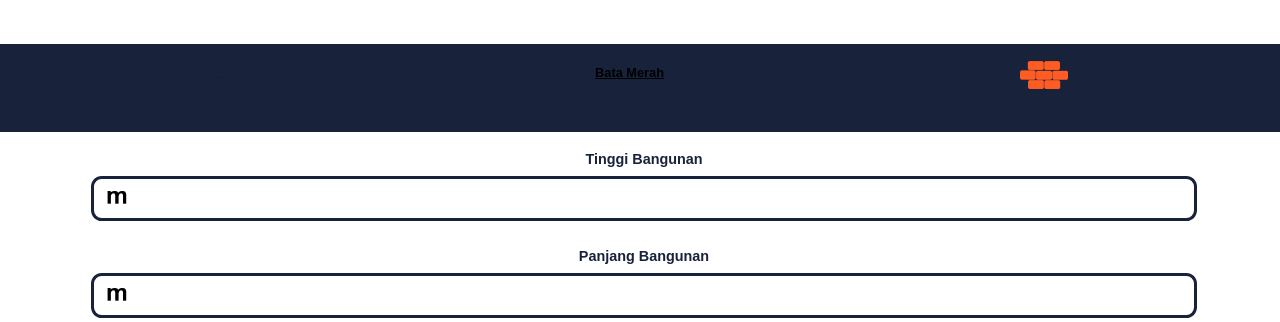
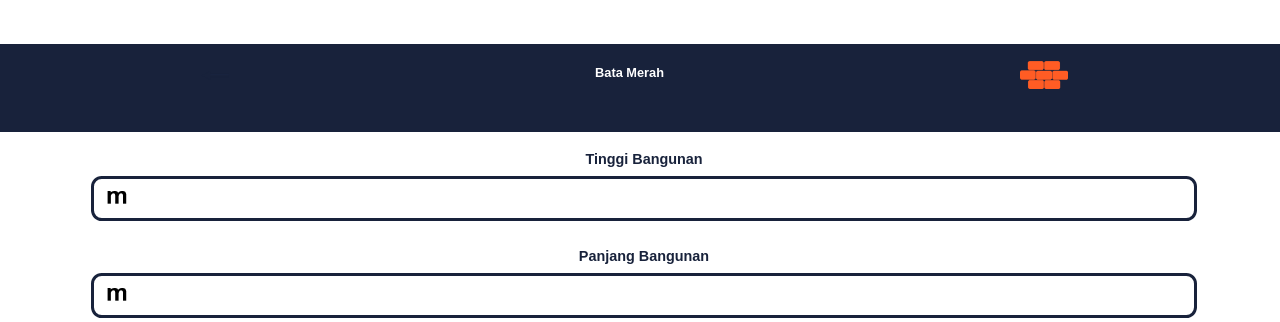
Before and after one commit to rivalhdt/bataku2, a Django app: page /hitung/batamerah in a window 1280 px wide. Shown: the top 322 px of the page. Run offline with Django 3.2, Linux system fonts and the light colour scheme.

Commit message:
Update styles2.css

```diff
--- a/static/css/styles2.css
+++ b/static/css/styles2.css
@@ -11,10 +11,9 @@ body {
 
 h4 {
     margin-top: 0.3em;
-    color: black;
+    color: white;
     font-family: Arial;
     font-size: 0.8em;
-    text-decoration: underline;
   }
   #hactive{
     margin-top: 0.3em;
```
